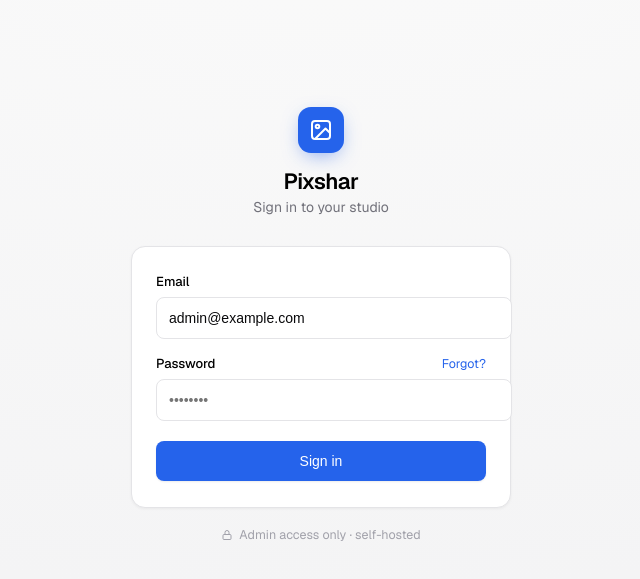
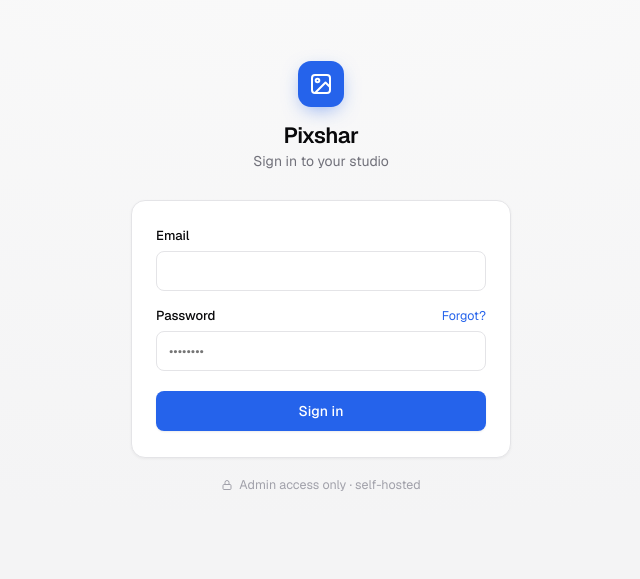
Before and after one commit to vietz-dev/pixshar, a Next.js app in the folder apps/web/: page /auth/login in a window 1280 px wide. Shown: the part 123-702 px from the top of the page, without its empty margins (319-959 px from the left). Built offline with nearby package versions, Linux system fonts and the light colour scheme.

Commit message:
fix: layouting issues

```diff
--- a/apps/web/src/app/auth/login/page.tsx
+++ b/apps/web/src/app/auth/login/page.tsx
@@ -4,7 +4,7 @@ import { useState } from "react";
 import { useRouter } from "next/navigation";
 
 export default function LoginPage() {
-  const [email, setEmail] = useState("admin@example.com");
+  const [email, setEmail] = useState("");
   const [password, setPassword] = useState("");
   const [error, setError] = useState("");
   const [loading, setLoading] = useState(false);
@@ -62,6 +62,7 @@ export default function LoginPage() {
               style={{
                 height: 40,
                 width: "100%",
+                boxSizing: "border-box",
                 padding: "0 12px",
                 border: "1px solid #e4e4e7",
                 borderRadius: 8,
@@ -93,6 +94,7 @@ export default function LoginPage() {
               style={{
                 height: 40,
                 width: "100%",
+                boxSizing: "border-box",
                 padding: "0 12px",
                 border: "1px solid #e4e4e7",
                 borderRadius: 8,
--- a/apps/web/src/app/gallery/[slug]/page.tsx
+++ b/apps/web/src/app/gallery/[slug]/page.tsx
@@ -114,6 +114,7 @@ export default function GalleryGatePage() {
               style={{
                 height: 42,
                 width: "100%",
+                boxSizing: "border-box",
                 padding: "0 14px",
                 border: "1px solid #e4e4e7",
                 borderRadius: 9,
--- a/apps/web/src/app/layout.tsx
+++ b/apps/web/src/app/layout.tsx
@@ -1,3 +1,4 @@
+import "./globals.css";
 import { Toaster } from "sonner";
 
 export const metadata = {
```
Also changed, not shown: apps/web/src/app/gallery/[slug]/view/page.tsx (+11 -1 lines), 2 other files (tests, documents, lock files or other folders).
